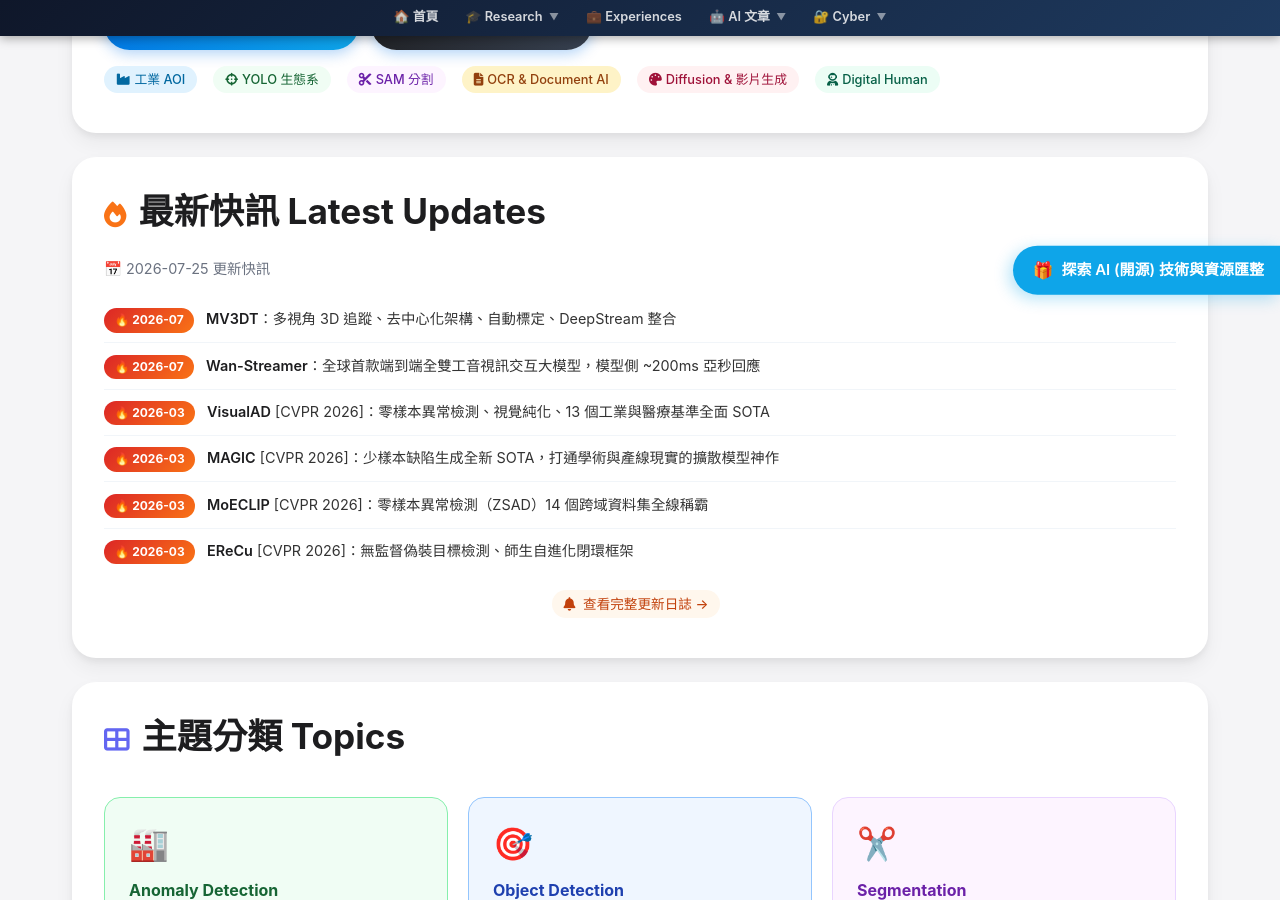
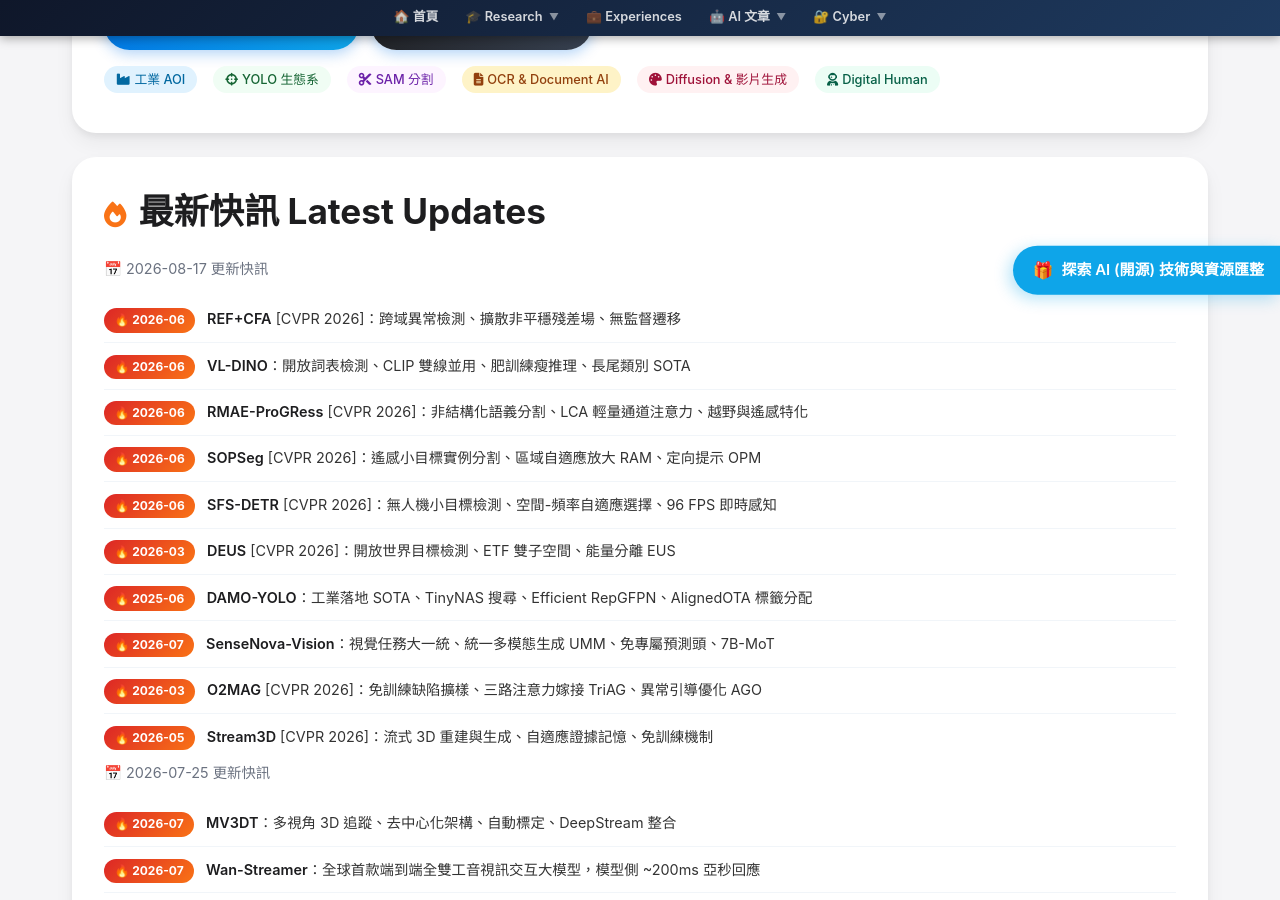
Before and after one commit to Deep-Learning-101/TonTon, a Jekyll site: the page AI/CV.html, which Jekyll copies as it is, in a window 1280 px wide and 900 px high, scrolled down 1535 px. Built offline with Jekyll 4.4.1, drawn with Linux system fonts in a browser that asks for light colours; nearby versions of some CDN libraries.

Commit message:
AI 社群技術討論交流

```diff
--- a/AI/CV.html
+++ b/AI/CV.html
@@ -121,7 +121,7 @@
         "@type": "Organization", "name": "Deep Learning 101, Taiwan",
         "logo": { "@type": "ImageObject", "url": "https://raw.githubusercontent.com/Deep-Learning-101/TonTon/refs/heads/main/_includes/DL101-Logo.jpg" }
       },
-      "datePublished": "2026-03-29", "dateModified": "2026-07-28"
+      "datePublished": "2026-03-29", "dateModified": "2026-08-17"
     }
     </script>
 </head>
@@ -169,6 +169,49 @@
         <!-- ② 最新快訊 -->
         <div class="bento-box motion-div">
             <h2 class="bento-title-large" style="margin-bottom:0.75rem;"><i class="fas fa-fire icon-large mr-3 text-orange-500" style="font-size:1.6rem;"></i>最新快訊 Latest Updates</h2>
+<p class="bento-text" style="font-size:0.9rem;color:#6b7280;margin-bottom:1rem;">📅 2026-08-17 更新快訊</p>
+<div>
+    <div class="update-row">
+        <span class="update-badge">🔥 2026-06</span>
+        <span class="bento-text" style="font-size:0.9rem;"><strong>REF+CFA</strong> [CVPR 2026]：跨域異常檢測、擴散非平穩殘差場、無監督遷移</span>
+    </div>
+    <div class="update-row">
+        <span class="update-badge">🔥 2026-06</span>
+        <span class="bento-text" style="font-size:0.9rem;"><strong>VL-DINO</strong>：開放詞表檢測、CLIP 雙線並用、肥訓練瘦推理、長尾類別 SOTA</span>
+    </div>
+    <div class="update-row">
+        <span class="update-badge">🔥 2026-06</span>
+        <span class="bento-text" style="font-size:0.9rem;"><strong>RMAE-ProGRess</strong> [CVPR 2026]：非結構化語義分割、LCA 輕量通道注意力、越野與遙感特化</span>
+    </div>
+    <div class="update-row">
+        <span class="update-badge">🔥 2026-06</span>
+        <span class="bento-text" style="font-size:0.9rem;"><strong>SOPSeg</strong> [CVPR 2026]：遙感小目標實例分割、區域自適應放大 RAM、定向提示 OPM</span>
+    </div>
+    <div class="update-row">
+        <span class="update-badge">🔥 2026-06</span>
+        <span class="bento-text" style="font-size:0.9rem;"><strong>SFS-DETR</strong> [CVPR 2026]：無人機小目標檢測、空間-頻率自適應選擇、96 FPS 即時感知</span>
+    </div>
+    <div class="update-row">
+        <span class="update-badge">🔥 2026-03</span>
+        <span class="bento-text" style="font-size:0.9rem;"><strong>DEUS</strong> [CVPR 2026]：開放世界目標檢測、ETF 雙子空間、能量分離 EUS</span>
+    </div>
+    <div class="update-row">
+        <span class="update-badge">🔥 2025-06</span>
+        <span class="bento-text" style="font-size:0.9rem;"><strong>DAMO-YOLO</strong>：工業落地 SOTA、TinyNAS 搜尋、Efficient RepGFPN、AlignedOTA 標籤分配</span>
+    </div>
+    <div class="update-row">
+        <span class="update-badge">🔥 2026-07</span>
+        <span class="bento-text" style="font-size:0.9rem;"><strong>SenseNova-Vision</strong>：視覺任務大一統、統一多模態生成 UMM、免專屬預測頭、7B-MoT</span>
+    </div>
+    <div class="update-row">
+        <span class="update-badge">🔥 2026-03</span>
+        <span class="bento-text" style="font-size:0.9rem;"><strong>O2MAG</strong> [CVPR 2026]：免訓練缺陷擴樣、三路注意力嫁接 TriAG、異常引導優化 AGO</span>
+    </div>
+    <div class="update-row">
+        <span class="update-badge">🔥 2026-05</span>
+        <span class="bento-text" style="font-size:0.9rem;"><strong>Stream3D</strong> [CVPR 2026]：流式 3D 重建與生成、自適應證據記憶、免訓練機制</span>
+    </div>
+</div>
             <p class="bento-text" style="font-size:0.9rem;color:#6b7280;margin-bottom:1rem;">📅 2026-07-25 更新快訊</p>
             <div>
                 <div class="update-row">
--- a/index.html
+++ b/index.html
@@ -483,7 +483,7 @@
     <div class="flex items-center gap-3 mb-5">
         <i class="fas fa-layer-group text-3xl text-blue-600"></i>
         <h2 class="text-2xl md:text-3xl font-bold text-slate-800">
-            AI 社群技術/演講/授課/討論交流 </span>
+            AI 技術討論交流 </span>
         </h2>
     </div>
 
@@ -554,7 +554,7 @@
                         calendar.schedulingButton.load({
                         url: 'https://calendar.google.com/calendar/appointments/schedules/AcZssZ0-ssC5WCx-I5Y2Kes5owrzBiYrHKf3tVJbqMarKWwIsFnbEDSbVsC10IDm8GSRVSdvt5uM07is?gv=true',
                         color: '#039BE5',
-                        label: "\uD83D\uDCBC AI 社群技術/演講/授課/討論交流",
+                        label: "\uD83D\uDCBC AI 技術討論交流",
                         target,
                         });
                     });
@@ -1400,7 +1400,7 @@
 
     <div style="padding: 20px 20px 10px;">
       <a href="https://twman.org/#ai-consulting" target="_blank" style="display: block; padding: 12px; background: linear-gradient(135deg, #2563eb, #3b82f6); color: #ffffff; text-decoration: none; text-align: center; border-radius: 10px; font-size: 14px; font-weight: 700; box-shadow: 0 4px 12px rgba(37, 99, 235, 0.25); transition: all 0.2s;" onmouseover="this.style.transform='translateY(-2px)'; this.style.boxShadow='0 6px 16px rgba(37, 99, 235, 0.35)'" onmouseout="this.style.transform='translateY(0)'; this.style.boxShadow='0 4px 12px rgba(37, 99, 235, 0.25)'">
-        AI 社群技術/演講/授課/討論交流 ➔
+        AI 技術討論交流 ➔
       </a>
     </div>
 
```
Also changed, not shown: AI/ASR/index.html (+26 -0 lines).
